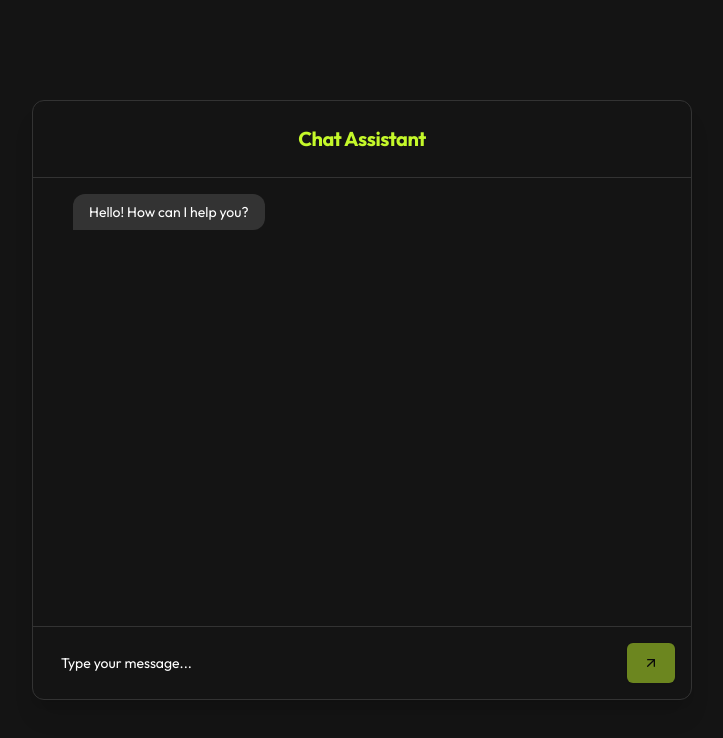
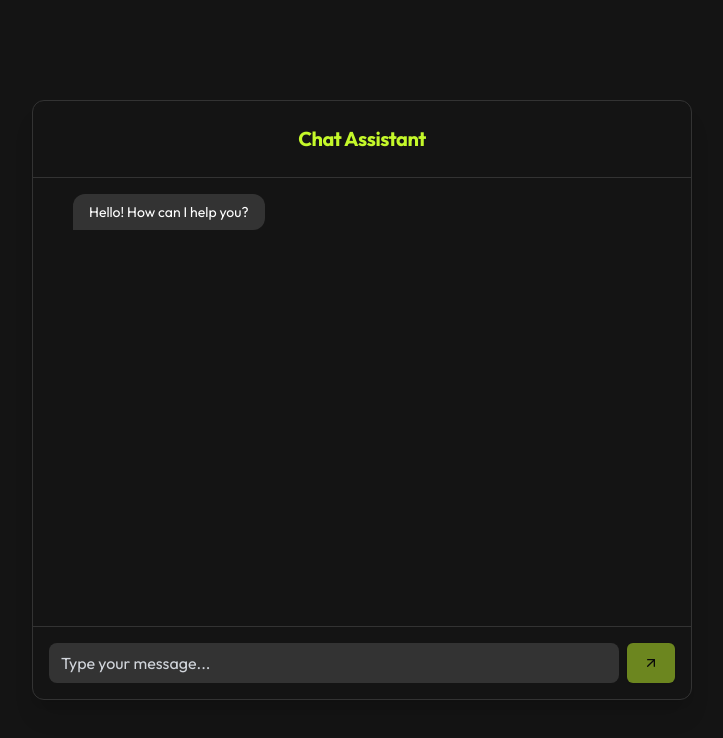
Before and after one commit to SaiDineshKopparthi/React-Chatbot, a React (Vite) app in the folder react-chatbot/: page / in a window 1280 px wide. Shown: the top 738 px of the page, without its empty margins (278-1001 px from the left). Built offline with nearby package versions, Linux system fonts and the light colour scheme.

Commit message:
New line edit in InputBox

```diff
--- a/react-chatbot/src/components/Chatbot/InputBox.jsx
+++ b/react-chatbot/src/components/Chatbot/InputBox.jsx
@@ -1,5 +1,4 @@
 import { useState } from "react";
-import { Input } from "@/components/ui/input";
 import { Button } from "@/components/ui/button";
 import { ArrowUpRight } from "lucide-react";
 
@@ -13,22 +12,30 @@ export default function InputBox({ onSend }) {
     setText("");
   };
 
+  const handleKeyDown = (e) => {
+    if (e.key === "Enter" && !e.shiftKey) {
+      e.preventDefault();
+      submit(e);
+    }
+  };
+
   return (
     <form onSubmit={submit} className="flex items-center gap-2">
-      <Input
-        type="text"
+      <textarea
         value={text}
         onChange={(e) => setText(e.target.value)}
+        onKeyDown={handleKeyDown}
         placeholder="Type your message..."
+        rows={1}
         className="
-          flex-1 border-none rounded-lg
+          flex-1 border-none rounded-lg resize-none
           bg-[var(--Gray-700)] text-[var(--White)]
           placeholder:text-gray-300
           focus-visible:ring-2 focus-visible:ring-[var(--Green)]
+          px-3 py-2
         "
       />
 
-      {/* Icon-only button */}
       <Button
         type="submit"
         disabled={!text.trim()}
```
